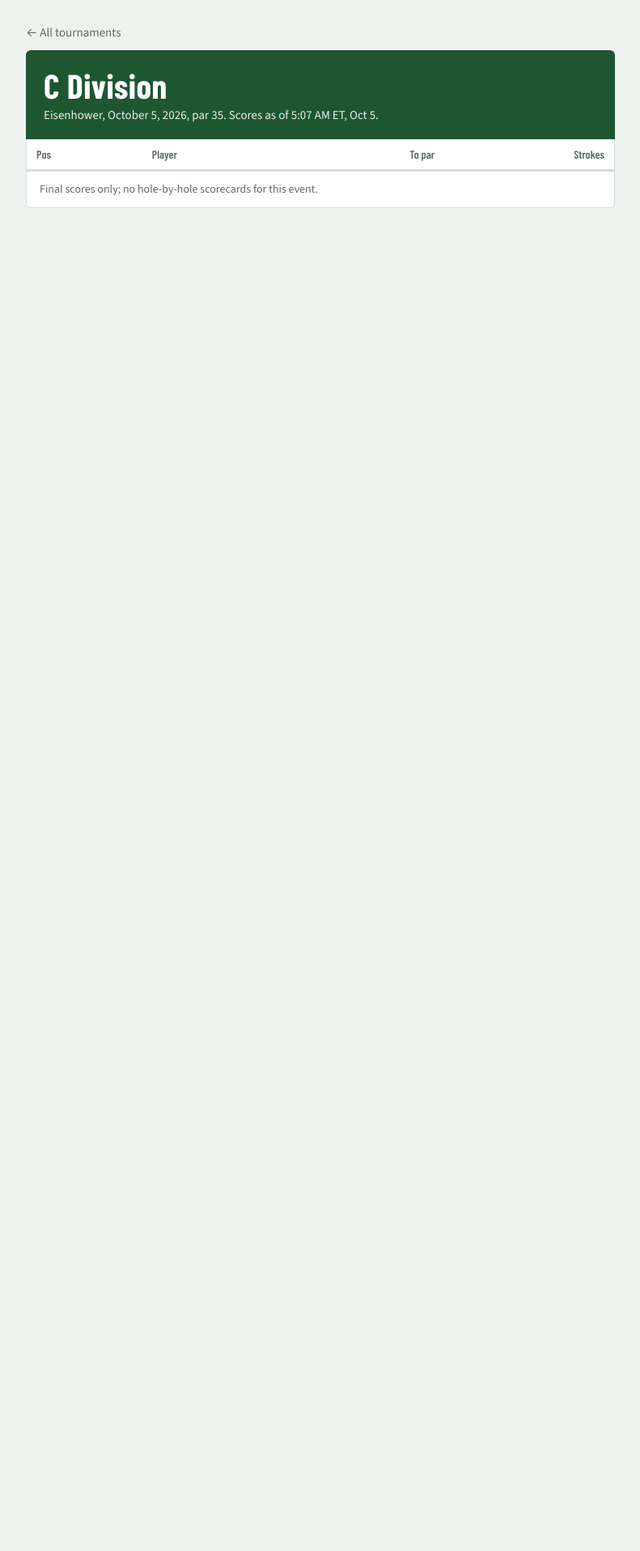
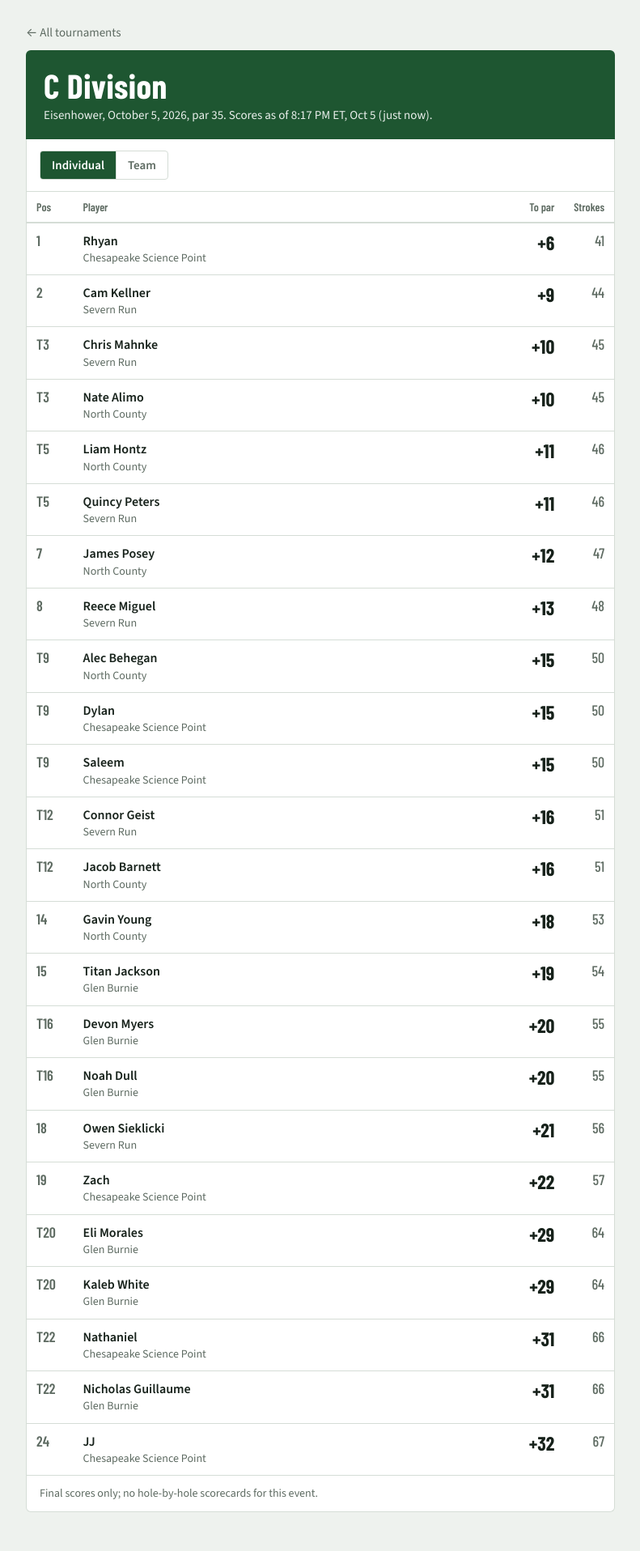
Before and after one commit to pjb3/aacps-golf, a Jekyll site: the page built from _events/2026-10-05-c-division-eisenhower.md, in a window 1280 px wide. Shown: the whole page at 81% size, without its empty margins (244-1035 px from the left). Built offline with Jekyll 4.4.1, drawn with Linux system fonts in a browser that asks for light colours; before the commit the page ends 900 px from its top, so only the background shows below that.

Commit message:
Update scores and events

```diff
--- a/_data/scores/2026-10-05-c-division-eisenhower.json
+++ b/_data/scores/2026-10-05-c-division-eisenhower.json
@@ -1,4 +1,197 @@
 {
-  "updated": "2026-10-05T05:07:09-04:00",
-  "players": []
+  "updated": "2026-10-05T20:17:13-04:00",
+  "players": [
+    {
+      "name": "Dylan",
+      "school": "Chesapeake Science Point",
+      "group": null,
+      "total": 50,
+      "gender": null,
+      "team": true
+    },
+    {
+      "name": "Rhyan",
+      "school": "Chesapeake Science Point",
+      "group": null,
+      "total": 41,
+      "gender": null,
+      "team": true
+    },
+    {
+      "name": "Saleem",
+      "school": "Chesapeake Science Point",
+      "group": null,
+      "total": 50,
+      "gender": null,
+      "team": true
+    },
+    {
+      "name": "Zach",
+      "school": "Chesapeake Science Point",
+      "group": null,
+      "total": 57,
+      "gender": null,
+      "team": true
+    },
+    {
+      "name": "JJ",
+      "school": "Chesapeake Science Point",
+      "group": null,
+      "total": 67,
+      "gender": null,
+      "team": true
+    },
+    {
+      "name": "Nathaniel",
+      "school": "Chesapeake Science Point",
+      "group": null,
+      "total": 66,
+      "gender": null,
+      "team": true
+    },
+    {
+      "name": "Noah Dull",
+      "school": "Glen Burnie",
+      "group": "1",
+      "total": 55,
+      "gender": "M",
+      "team": true
+    },
+    {
+      "name": "Titan Jackson",
+      "school": "Glen Burnie",
+      "group": "2",
+      "total": 54,
+      "gender": "M",
+      "team": true
+    },
+    {
+      "name": "Devon Myers",
+      "school": "Glen Burnie",
+      "group": "3",
+      "total": 55,
+      "gender": "M",
+      "team": true
+    },
+    {
+      "name": "Kaleb White",
+      "school": "Glen Burnie",
+      "group": "4",
+      "total": 64,
+      "gender": "M",
+      "team": true
+    },
+    {
+      "name": "Nicholas Guillaume",
+      "school": "Glen Burnie",
+      "group": "5",
+      "total": 66,
+      "gender": "M",
+      "team": true
+    },
+    {
+      "name": "Eli Morales",
+      "school": "Glen Burnie",
+      "group": "6",
+      "total": 64,
+      "gender": "M",
+      "team": true
+    },
+    {
+      "name": "Liam Hontz",
+      "school": "North County",
+      "group": "1",
+      "total": 46,
+      "gender": "M",
+      "team": true
+    },
+    {
+      "name": "Jacob Barnett",
+      "school": "North County",
+      "group": null,
+      "total": 51,
+      "gender": "M",
+      "team": true
+    },
+    {
+      "name": "James Posey",
+      "school": "North County",
+      "group": "3",
+      "total": 47,
+      "gender": "M",
+      "team": true
+    },
+    {
+      "name": "Nate Alimo",
+      "school": "North County",
+      "group": "4",
+      "total": 45,
+      "gender": "M",
+      "team": true
+    },
+    {
+      "name": "Alec Behegan",
+      "school": "North County",
+      "group": "5",
+      "total": 50,
+      "gender": "M",
+      "team": true
+    },
+    {
+      "name": "Gavin Young",
+      "school": "North County",
+      "group": "6",
+      "total": 53,
+      "gender": "M",
+      "team": true
+    },
+    {
+      "name": "Reece Miguel",
+      "school": "Severn Run",
+      "group": "1",
+      "total": 48,
+      "gender": "M",
+      "team": true
+    },
+    {
+      "name": "Connor Geist",
+      "school": "Severn Run",
+      "group": "2",
+      "total": 51,
+      "gender": "M",
+      "team": true
+    },
+    {
+      "name": "Chris Mahnke",
+      "school": "Severn Run",
+      "group": "3",
+      "total": 45,
+      "gender": "M",
+      "team": true
+    },
+    {
+      "name": "Cam Kellner",
+      "school": "Severn Run",
+      "group": "4",
+      "total": 44,
+      "gender": "M",
+      "team": true
+    },
+    {
+      "name": "Quincy Peters",
+      "school": "Severn Run",
+      "group": "5",
+      "total": 46,
+      "gender": "M",
+      "team": true
+    },
+    {
+      "name": "Owen Sieklicki",
+      "school": "Severn Run",
+      "group": "6",
+      "total": 56,
+      "gender": "M",
+      "team": true
+    }
+  ]
 }
```
